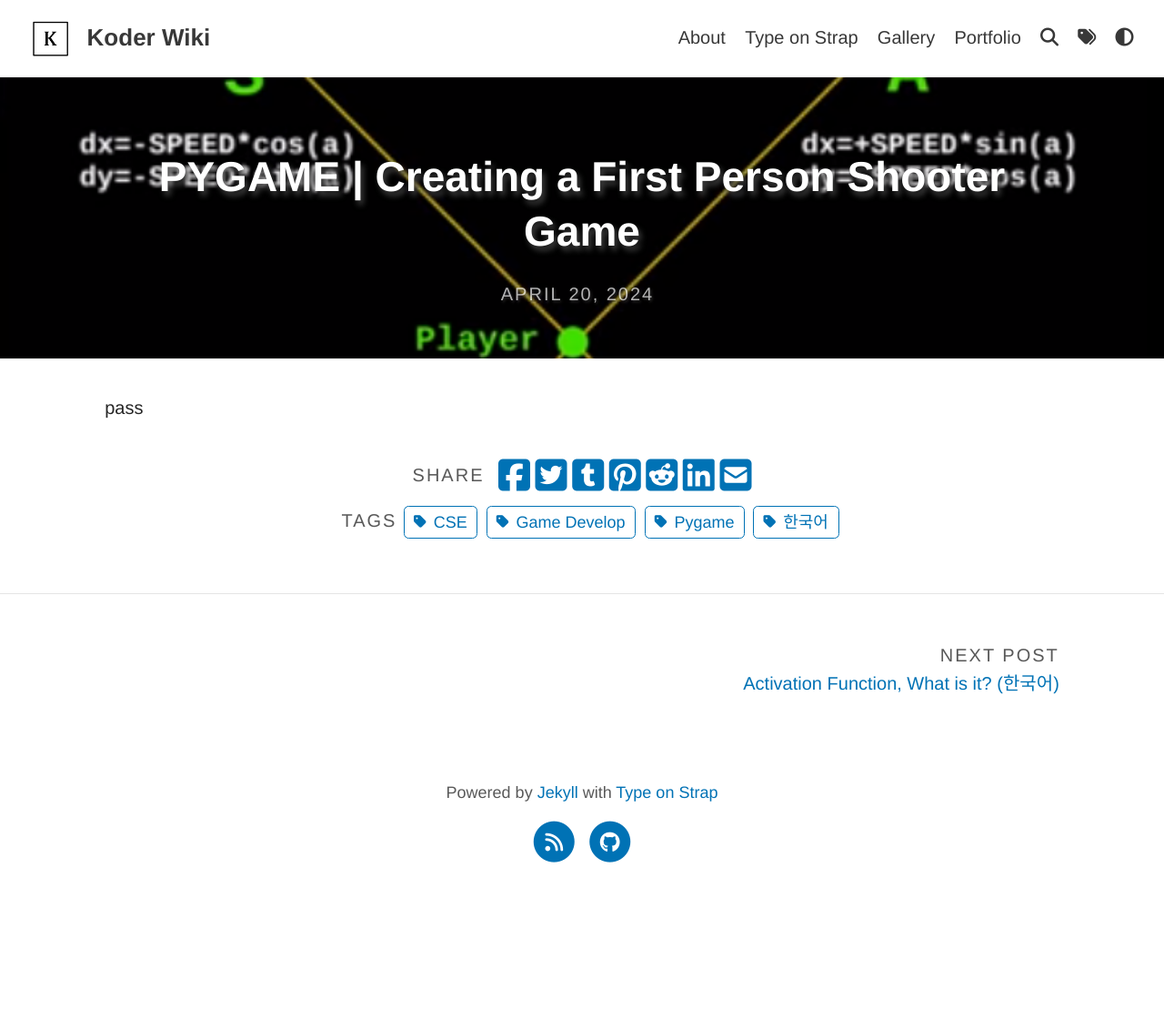
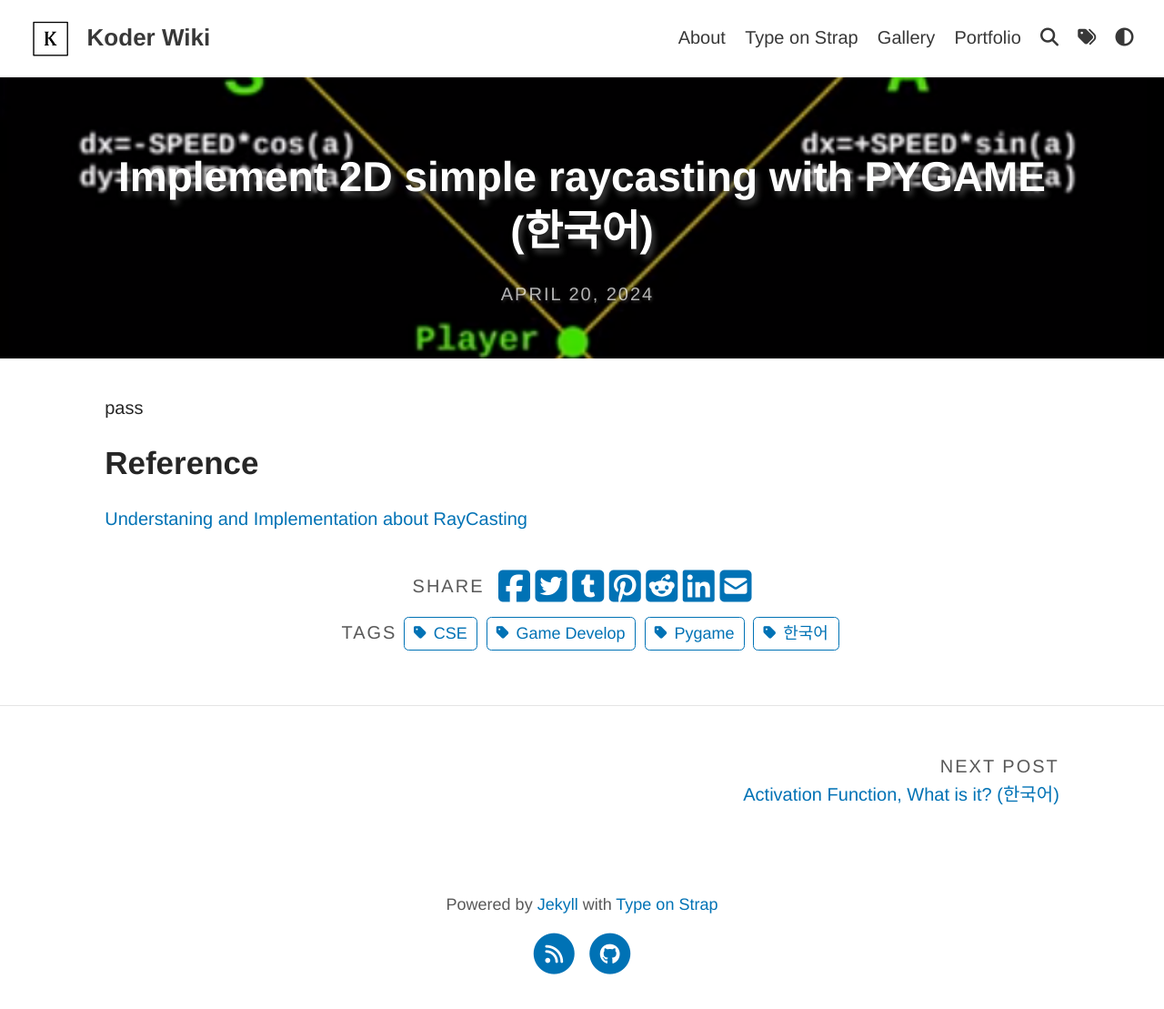
Before and after one commit to KoderWiki/Kontrl-Enter.github.io, a Jekyll site: the page built from _posts/2024-04-20-FPS-1.md, in a window 1280 px wide. Shown: the whole page at 91% size. Built offline with Jekyll 4.4.1, drawn with Linux system fonts in a browser that asks for light colours; some web fonts are replaced; a script that is not in the unit is left out; before the commit the page ends 987 px from its top, so only the background shows below that.

Commit message:
Update 2024-04-20-FPS-1.md

```diff
--- a/_posts/2024-04-20-FPS-1.md
+++ b/_posts/2024-04-20-FPS-1.md
@@ -1,6 +1,6 @@
 ---
 layout: post
-title: PYGAME | Creating a First Person Shooter Game #1 (한국어)
+title: Implement 2D simple raycasting with PYGAME (한국어)
 tags: [Pygame, CSE, Game Develop, 한국어]
 feature-img: "assets/img/0.post/2024-04-20/header.png"
 thumbnail: "assets/img/0.post/2024-04-20/header.png"
@@ -8,3 +8,6 @@ categories: CSE, Game Develop
 ---
 
 pass
+
+## Reference
+[Understaning and Implementation about RayCasting](https://sikpang.tistory.com/32)
```
